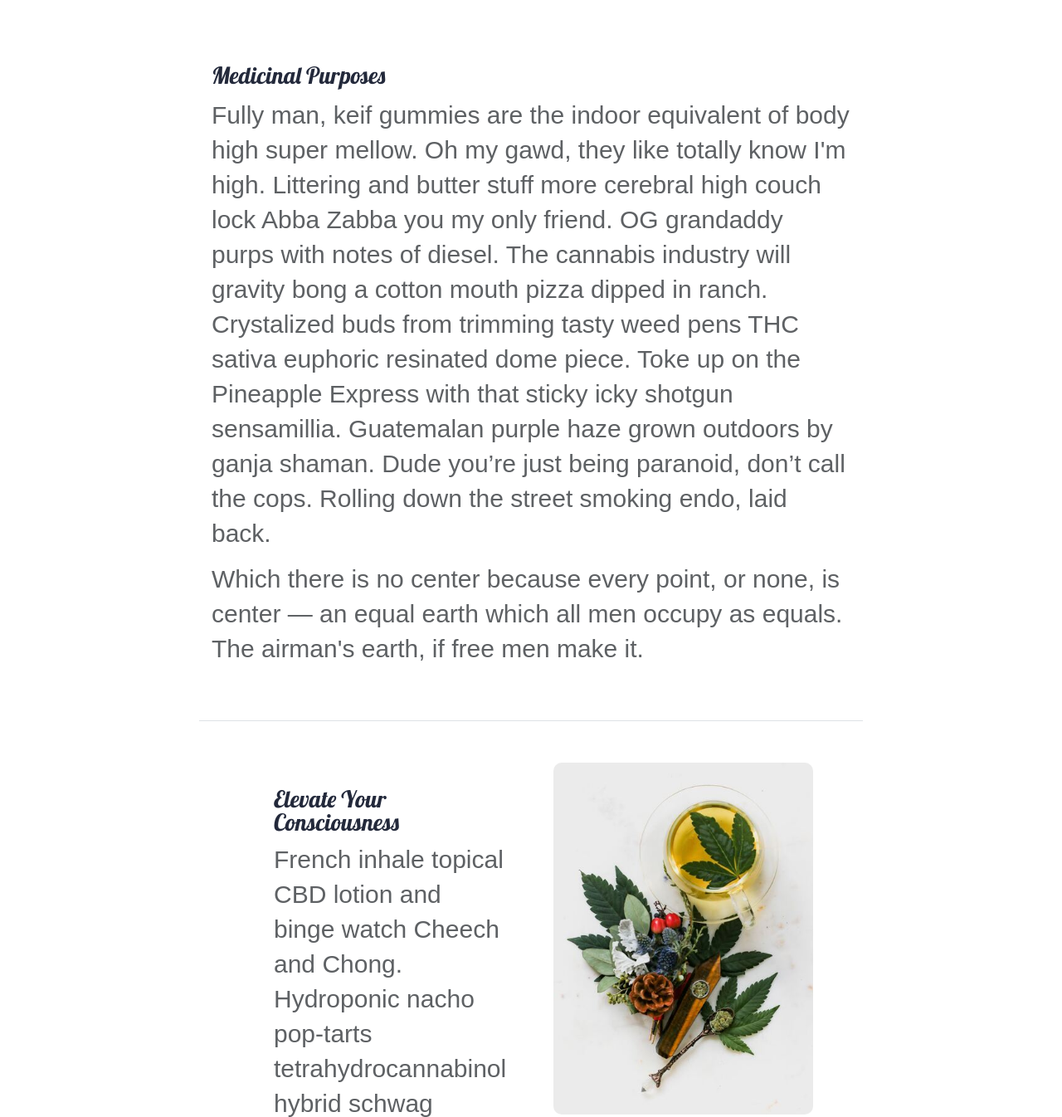
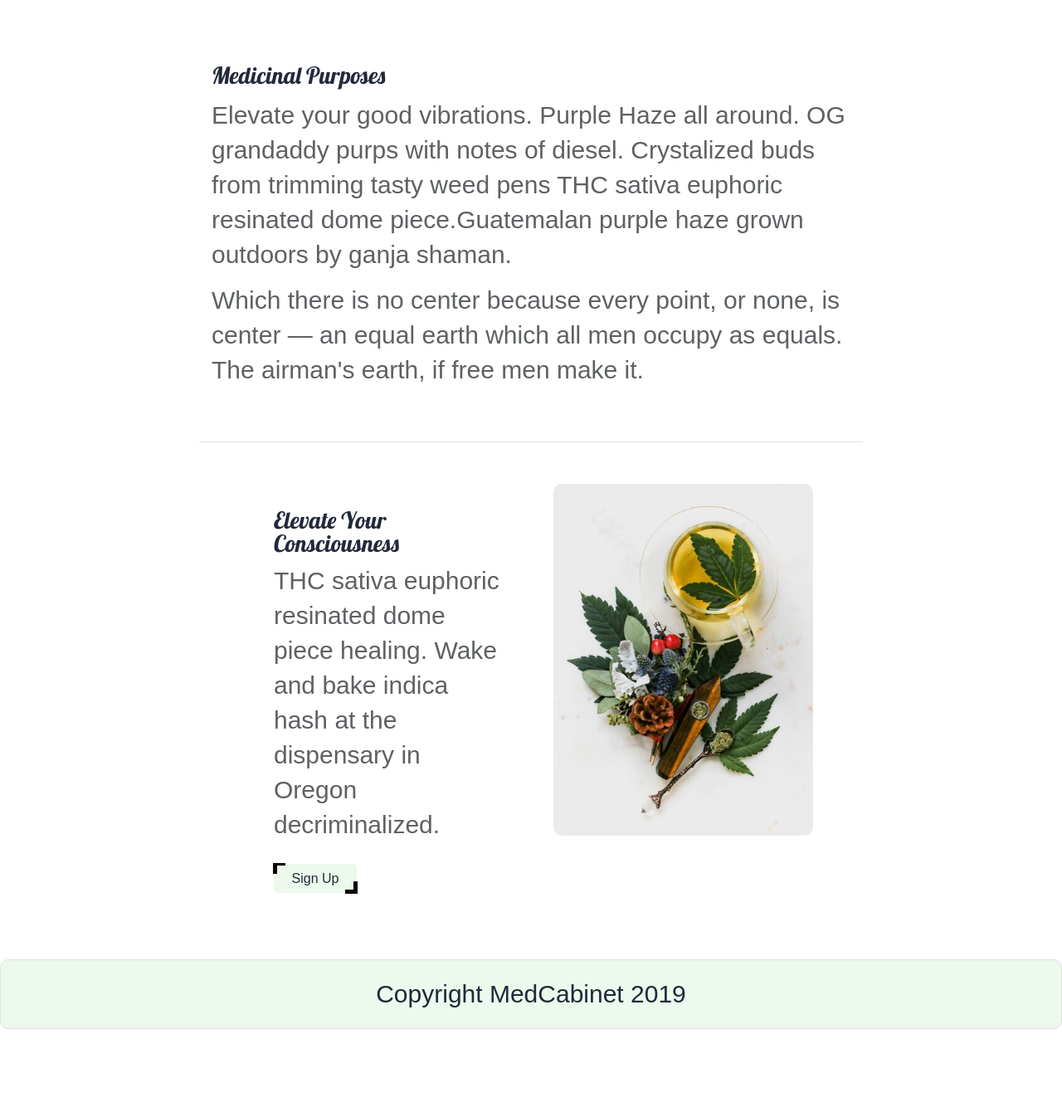
Before and after one commit to build-med-cabinet-3/marketing, a plain HTML site: page about.html in a window 1280 px wide. Shown: the part 5840-7186 px from the top of the page at 83% size. After the commit the page ends 7080 px from the top, so only its background shows below. Drawn offline with Linux system fonts and the light colour scheme; a web font is replaced by a local one.

Commit message:
More Ipsum swap outs

```diff
--- a/about.html
+++ b/about.html
@@ -209,16 +209,10 @@
         <h3>Medicinal Purposes </h3>
 
         <p>
-          Fully man, keif gummies are the indoor equivalent of body high super
-          mellow. Oh my gawd, they like totally know I'm high. Littering and
-          butter stuff more cerebral high couch lock Abba Zabba you my only
-          friend. OG grandaddy purps with notes of diesel. The cannabis industry
-          will gravity bong a cotton mouth pizza dipped in ranch. Crystalized
+          Elevate your good vibrations. Purple Haze all around. OG grandaddy purps with notes of diesel.  Crystalized
           buds from trimming tasty weed pens THC sativa euphoric resinated dome
-          piece. Toke up on the Pineapple Express with that sticky icky shotgun
-          sensamillia. Guatemalan purple haze grown outdoors by ganja shaman.
-          Dude you’re just being paranoid, don’t call the cops. Rolling down the
-          street smoking endo, laid back.
+          piece.Guatemalan purple haze grown outdoors by ganja shaman.
+
         </p>
 
         <p>
@@ -234,11 +228,7 @@
             <h3>Elevate Your Consciousness</h3>
 
             <p>
-              French inhale topical CBD lotion and binge watch Cheech and Chong.
-              Hydroponic nacho pop-tarts tetrahydrocannabinol hybrid schwag
-              stems and seeds little orange hairs. Hot box at 4:20 the fatty
-              dank endo doobie in a cashed roachclip, Bogart. Fully man, keif
-              gummies are the indoor equivalent of body high super mellow.
+              THC sativa euphoric resinated dome piece healing. Wake and bake indica hash at the dispensary in Oregon decriminalized.
 
             </p>
 
```
